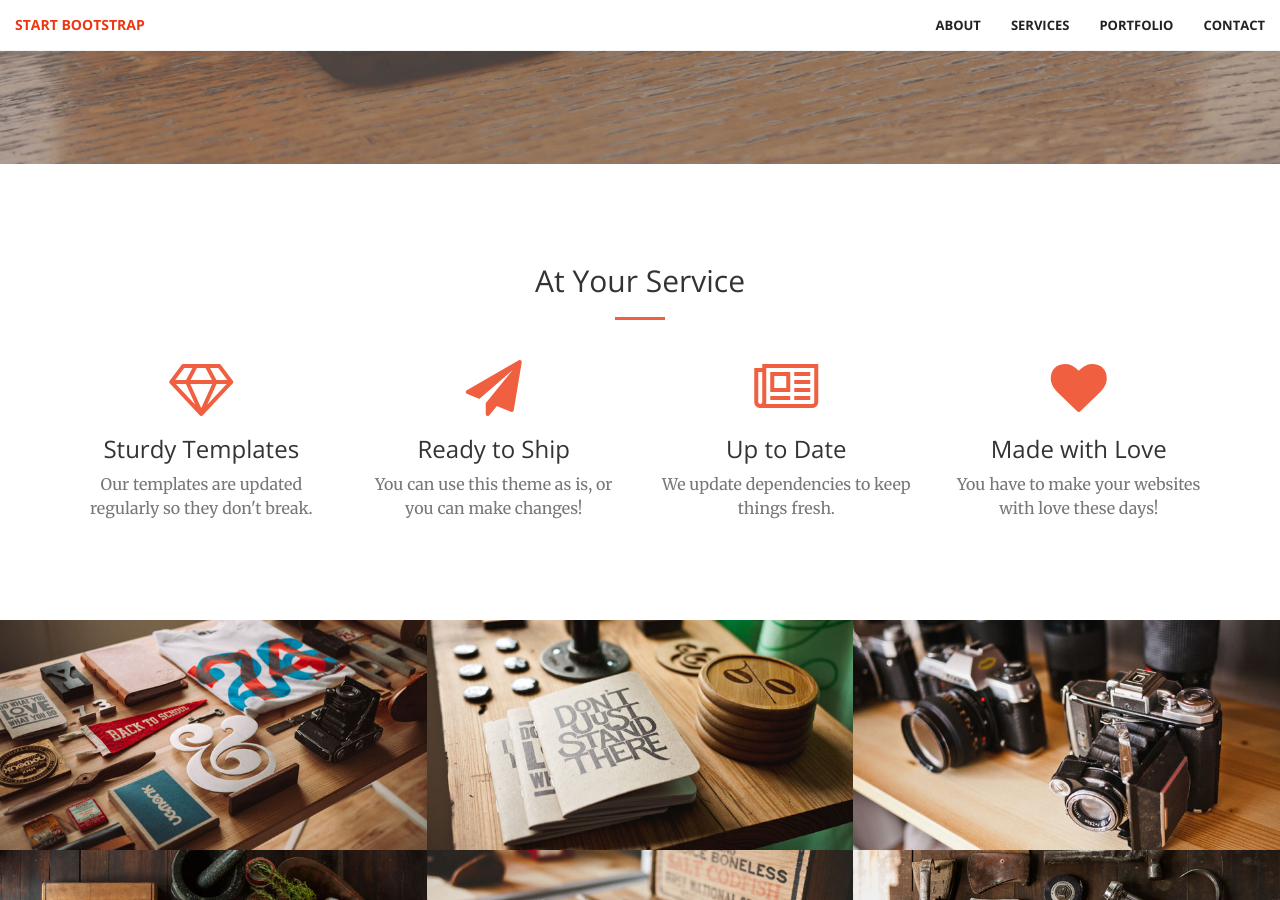
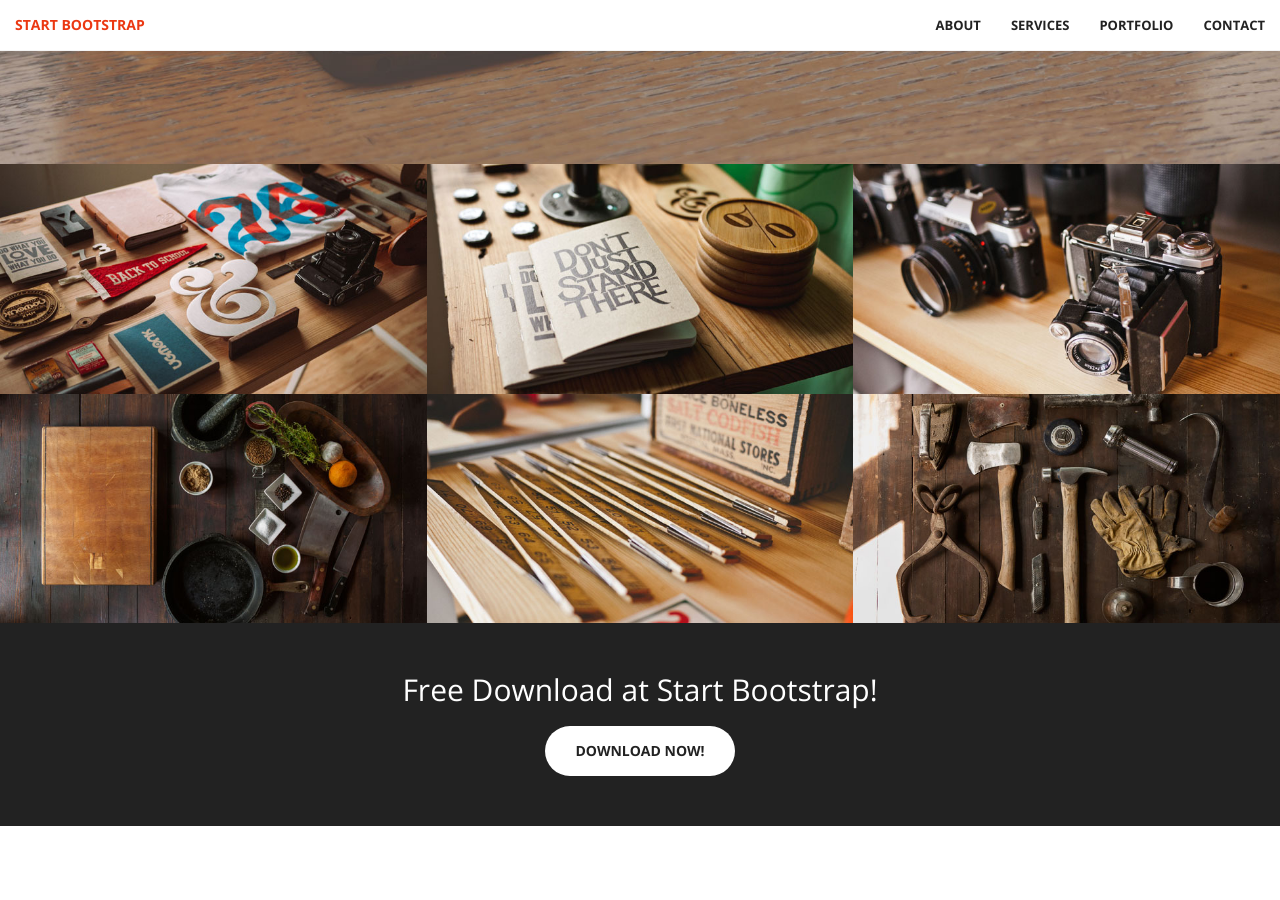
Before and after one commit to pomaking/redskyatnight, a Jekyll site: the page built from index.html, in a window 1280 px wide and 900 px high, scrolled down 736 px. Built offline with Jekyll 4.4.1, drawn with Linux system fonts in a browser that asks for light colours.

Commit message:
Updated '/index.html' via CloudCannon

```diff
--- a/index.html
+++ b/index.html
@@ -13,49 +13,6 @@
             </div>
         </div>
     </header>
-
-    <section id="services">
-        <div class="container">
-            <div class="row">
-                <div class="col-lg-12 text-center">
-                    <h2 class="section-heading">At Your Service</h2>
-                    <hr class="primary">
-                </div>
-            </div>
-        </div>
-        <div class="container">
-            <div class="row">
-                <div class="col-lg-3 col-md-6 text-center">
-                    <div class="service-box">
-                        <i class="fa fa-4x fa-diamond wow bounceIn text-primary"></i>
-                        <h3>Sturdy Templates</h3>
-                        <p class="text-muted">Our templates are updated regularly so they don't break.</p>
-                    </div>
-                </div>
-                <div class="col-lg-3 col-md-6 text-center">
-                    <div class="service-box">
-                        <i class="fa fa-4x fa-paper-plane wow bounceIn text-primary" data-wow-delay=".1s"></i>
-                        <h3>Ready to Ship</h3>
-                        <p class="text-muted">You can use this theme as is, or you can make changes!</p>
-                    </div>
-                </div>
-                <div class="col-lg-3 col-md-6 text-center">
-                    <div class="service-box">
-                        <i class="fa fa-4x fa-newspaper-o wow bounceIn text-primary" data-wow-delay=".2s"></i>
-                        <h3>Up to Date</h3>
-                        <p class="text-muted">We update dependencies to keep things fresh.</p>
-                    </div>
-                </div>
-                <div class="col-lg-3 col-md-6 text-center">
-                    <div class="service-box">
-                        <i class="fa fa-4x fa-heart wow bounceIn text-primary" data-wow-delay=".3s"></i>
-                        <h3>Made with Love</h3>
-                        <p class="text-muted">You have to make your websites with love these days!</p>
-                    </div>
-                </div>
-            </div>
-        </div>
-    </section>
 
     <section class="no-padding" id="portfolio">
         <div class="container-fluid">
```
